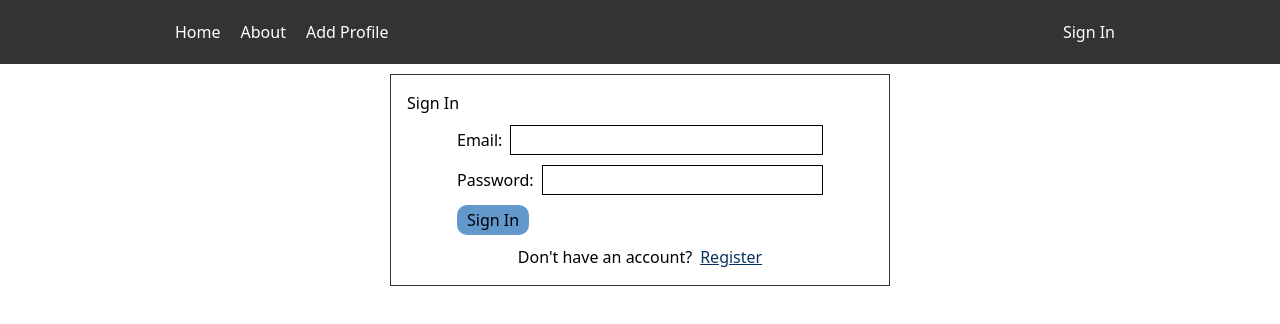
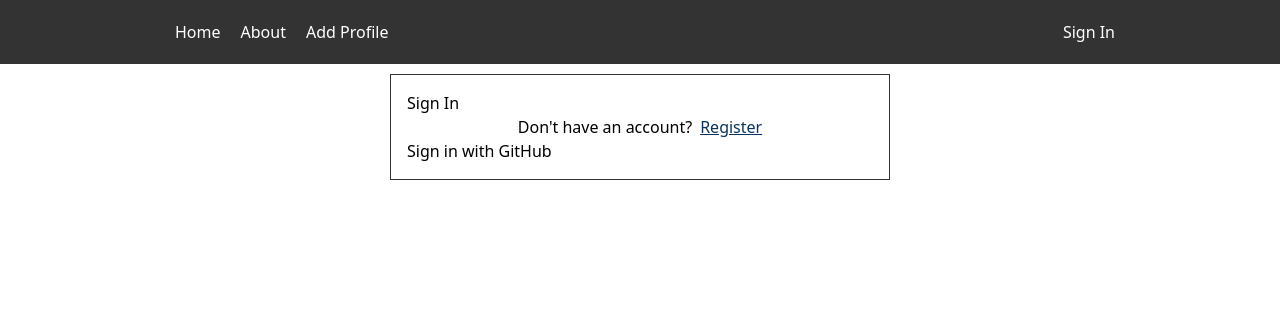
Before and after one commit to AllieDaSchu/nextjsproject, a Next.js app: page /auth/signin in a window 1280 px wide. Shown: the top 324 px of the page. Built offline with nearby package versions, Linux system fonts and the light colour scheme; no server answers.

Commit message:
Pushed changes

```diff
--- a/src/auth.js
+++ b/src/auth.js
@@ -2,10 +2,11 @@ import NextAuth from "next-auth";
 import bcrypt from "bcryptjs";
 import Credentials from "next-auth/providers/credentials";
 import prisma from "@/lib/prisma"
+import GitHub from "next-auth/providers/google"
 
 export const {
     auth, handlers,
-} = NextAuth ({
+    } = NextAuth ({
     providers: [
         Credentials({
             name: "Credentials",
@@ -38,6 +39,7 @@ export const {
                 }
             },
         }),
+        GitHub,
     ],
     pages: {
         signIn: '/auth/signin',
--- a/src/components/AuthForm.jsx
+++ b/src/components/AuthForm.jsx
@@ -17,6 +17,7 @@ const AuthForm = () => {
 
   useEffect(() => {
     if (callbackUrl !== "/") {
+        console.log(callbackUrl)
       setStatusMessage("Please sign in to continue");
     }
   }, [callbackUrl]);
@@ -83,7 +84,7 @@ const AuthForm = () => {
     <div className="signFormContainer">
       <h1>{isLogin ? "Sign In" : "Register"}</h1>
       {statusMessage && <p className="statusMessage">{statusMessage}</p>}
-      <form onSubmit={handleSubmit} className="authForm">
+      {/* <form onSubmit={handleSubmit} className="authForm">
         <div className="formRow">
           <label htmlFor="email">Email: </label>
           <input
@@ -108,13 +109,16 @@ const AuthForm = () => {
         <button type="submit" disabled={isSubmitting || !data.email || !data.password}>
           {isSubmitting ? "Signing in..." : isLogin ? "Sign In" : "Register"}
         </button>
-      </form>
+      </form> */}
       <div className="toggle">
         <p>{isLogin ? "Don't have an account?" : "Already have an account?"}</p>
         <button type="button" onClick={handleToggle}>
           {isLogin ? "Register" : "Sign In"}
         </button>
       </div>
+      <button onClick={() => signIn("github", {callbackUrl})}>
+        Sign in with GitHub
+      </button>
     </div>
   );
 };
--- a/src/middleware.js
+++ b/src/middleware.js
@@ -1,6 +1,4 @@
-export const runtime = "nodejs";
-
-export { auth as middleware } from "@/auth"
+export { auth as middleware } from "@/auth-edge"
 
 export const config = {
   matcher: ["/add-profile", "/profile/:path*/edit"],
```
